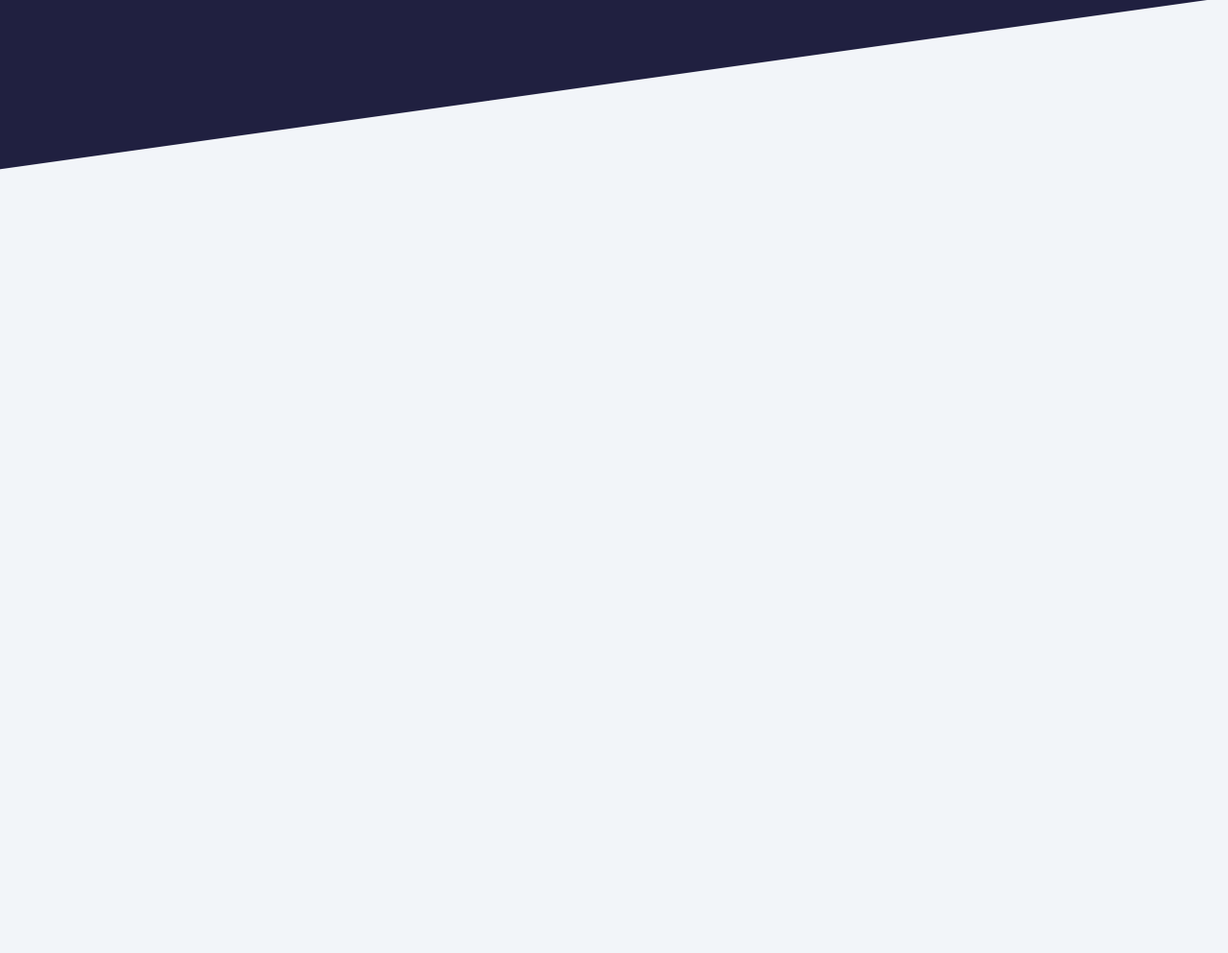
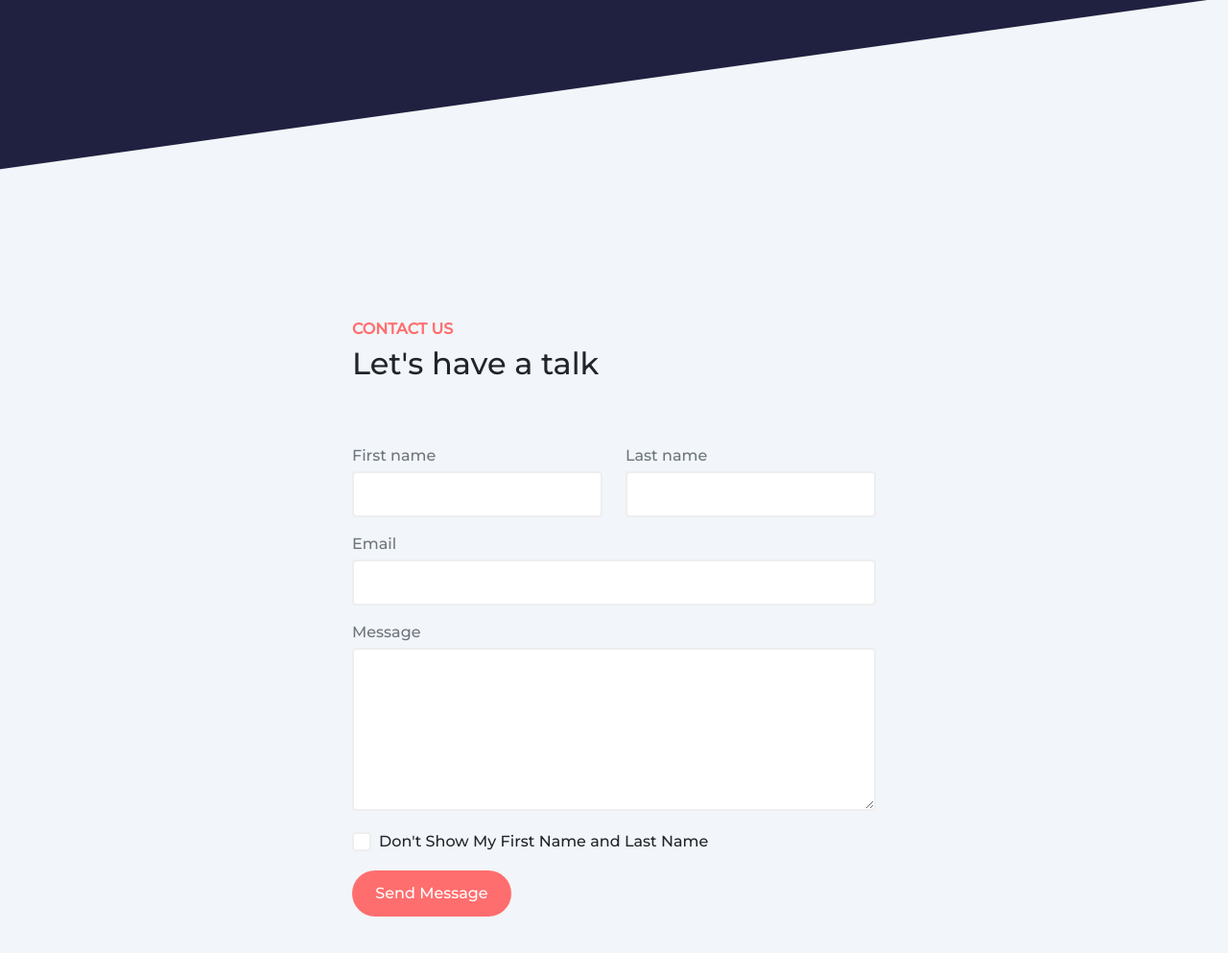
Before and after one commit to Mahdi-Tavakkoli/Complete-Project-6, a website: page html/contact.html in a window 1280 px wide. Shown: the part 567-1560 px from the top of the page at 96% size. Before the commit the page ends 800 px from the top, so only its background shows below. Drawn offline with nearby package versions, Linux system fonts and the light colour scheme.

Commit message:
Main Section added to Project "contact.html"

```diff
--- a/html/contact.html
+++ b/html/contact.html
@@ -183,6 +183,64 @@
             </div>
         </div>
     </div>
+
+    <!-- BR Section XD -->
+    <section class="user-select-none">
+        <br><br><br><br>
+        <br><br><br><br>
+        <br><br><br><br>
+    </section>
+
+    <!-- Main Section -->
+    <section>
+        <div class="container-fluid py-5">
+            <div class="container">
+                <!-- Title -->
+                <div class="row justify-content-center">
+                    <div class="col-lg-6 col-sm-12">
+                        <h6 class="text-main fw-bold">CONTACT US</h6>
+                        <h2>Let's have a talk</h2>
+                    </div>
+                </div>
+
+                <!-- Forms -->
+                <form class="row mt-5 justify-content-center" action="#">
+                    <div class="col-lg-6 col-sm-12">
+                        <div class="row">
+                            <div class="my-2 col-lg-6 col-sm-12">
+                                <label for="fName" class="text-muted mb-1">First name</label>
+                                <input type="text" id="fName" class="form-control m-form">
+                            </div>
+                            <div class="my-2 col-lg-6 col-sm-12">
+                                <label for="lName" class="text-muted mb-1">Last name</label>
+                                <input type="text" id="lName" class="form-control m-form">
+                            </div>
+                            <div class="my-2 col-sm-12">
+                                <label for="userEmail" class="text-muted mb-1">Email</label>
+                                <input type="text" id="userEmail" class="form-control m-form">
+                            </div>
+                            <div class="my-2 col-sm-12">
+                                <label for="Message" class="text-muted mb-1">Message</label>
+                                <textarea style="height: 170px;" type="text" id="Message"
+                                    class="form-control m-form"></textarea>
+                            </div>
+                            <div class="col-sm-12 my-2">
+                                <div class="form-check  d-flex align-items-center">
+                                    <input class="form-check-input m-form-check-input" type="checkbox" value="" id="flexCheckDefault">
+                                    <label class="form-check-label m-form-check-label mt-1 ms-2" for="flexCheckDefault">
+                                        Don't Show My First Name and Last Name
+                                    </label>
+                                </div>
+                            </div>
+                            <div class="my-2 col-lg-4 col-sm-12 col-md-6 d-grid">
+                                <a href="#" class="btn btn-main rounded-pill btn-main-send">Send Message</a>
+                            </div>
+                        </div>
+                    </div>
+                </form>
+            </div>
+        </div>
+    </section>
 </body>
 
 <!-- Bootstrap.bundle.min.js File -->
--- /dev/null
+++ b/scss/_contact.scss
@@ -0,0 +1,28 @@
+.m-form{
+    border: 2px solid #eeeeee;
+    padding: 10px 10px;
+}
+
+.m-form:focus{
+    box-shadow: none;
+    border: 2px solid $color-primary;
+}
+
+.btn-main-send{
+    padding: 11px 10px;
+}
+
+.m-form-check-input{
+    border: 2px solid #eeeeee;
+    width: 20px;
+    height: 20px;
+}
+.m-form-check-input:checked{
+    background-color: $color-primary;
+    border: 2px solid $color-primary;
+    box-shadow: none;
+}
+
+.m-form-check-input:focus{
+    box-shadow: none;
+}
--- a/scss/main.scss
+++ b/scss/main.scss
@@ -9,6 +9,7 @@
 @import "./blog";
 @import "./footer";
 @import "./RNavbar";
+@import "./contact";
 
 // Base Style
 * {
```
Also changed, not shown: css/main.min.css.
